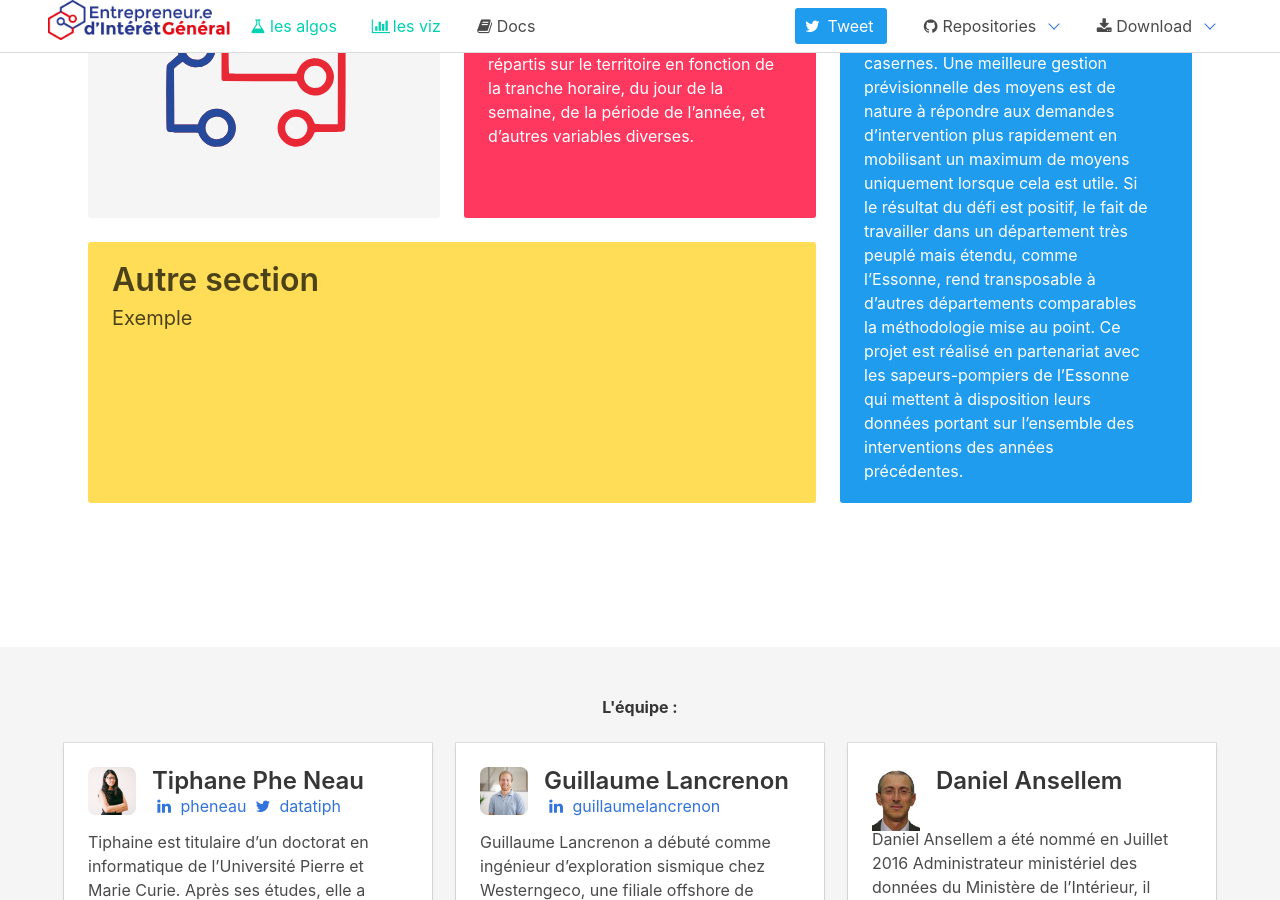
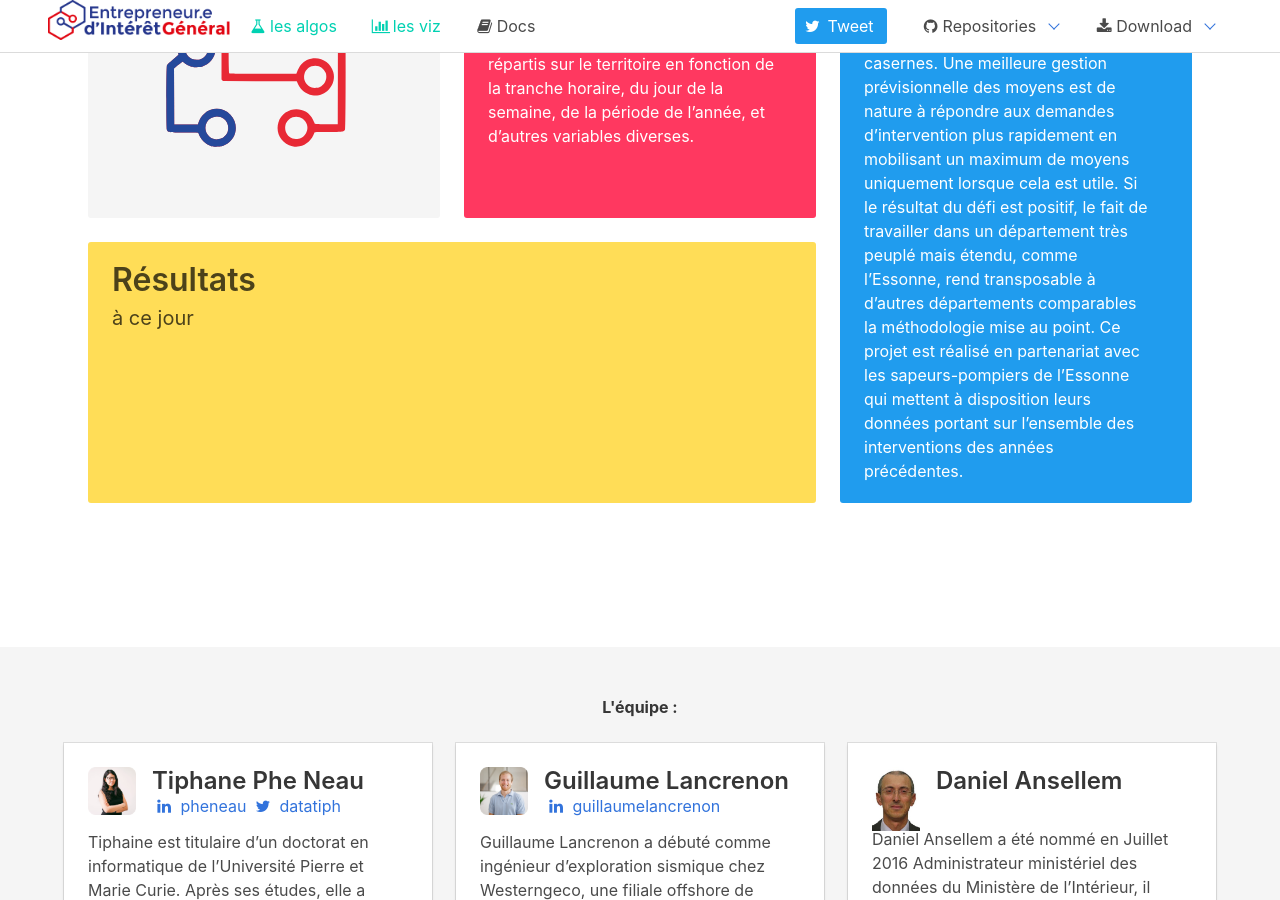
Before and after one commit to previsecours/portail, a Jekyll site: the page built from index.html, in a window 1280 px wide and 900 px high, scrolled down 725 px. Built offline with Jekyll 4.4.1, drawn with Linux system fonts in a browser that asks for light colours.

Commit message:
Update index.html

```diff
--- a/index.html
+++ b/index.html
@@ -29,9 +29,9 @@ width: is-12
 
       </div>
       <div class="tile is-parent">
-        <a href="api" class="tile is-child notification is-warning">
-          <p class="title">Autre section</p>
-          <p class="subtitle">Exemple</p>
+        <a href="/previsecours-slides" class="tile is-child notification is-warning">
+          <p class="title">Résultats</p>
+          <p class="subtitle">à ce jour</p>
         </a>
       </div>
     </div>
```
